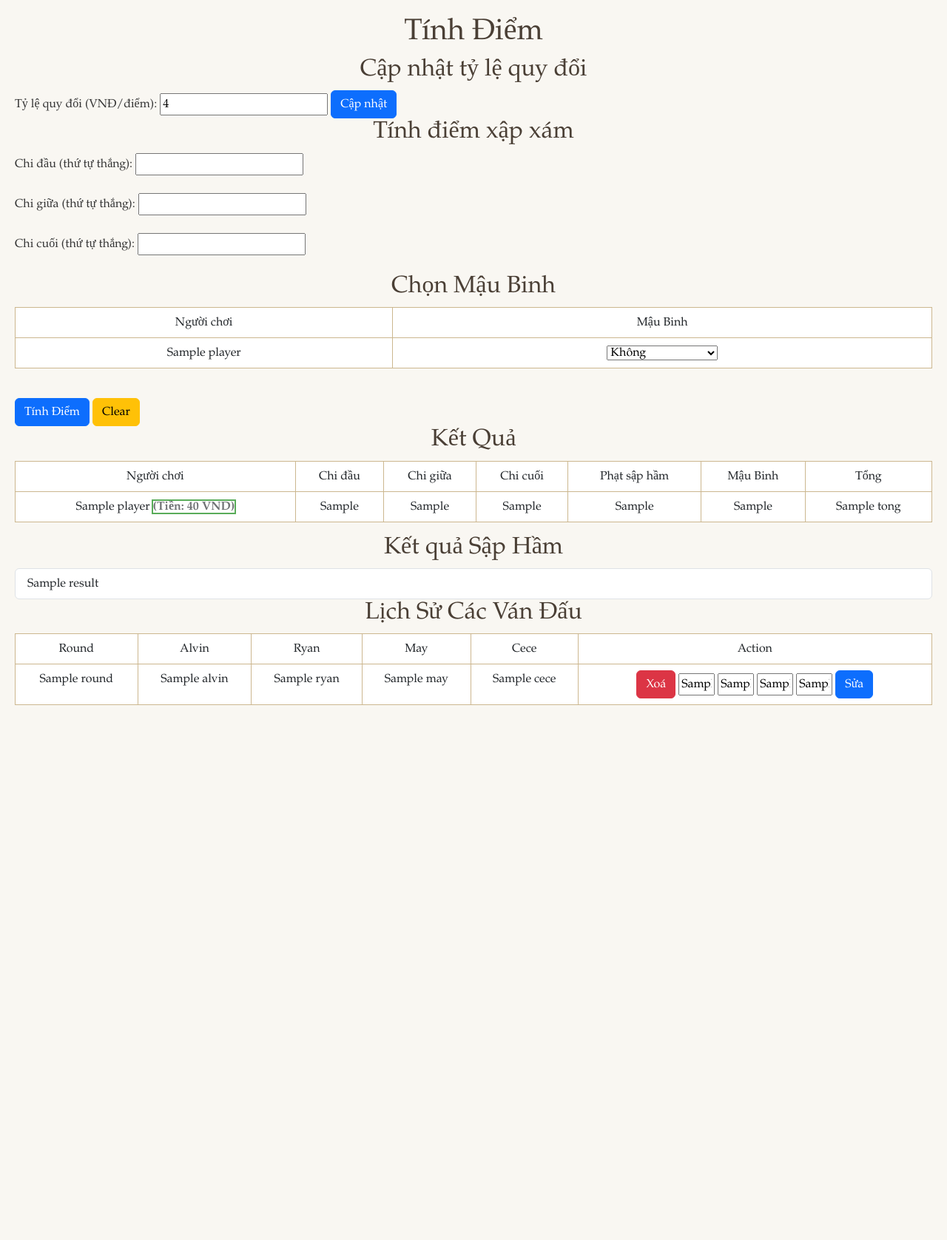
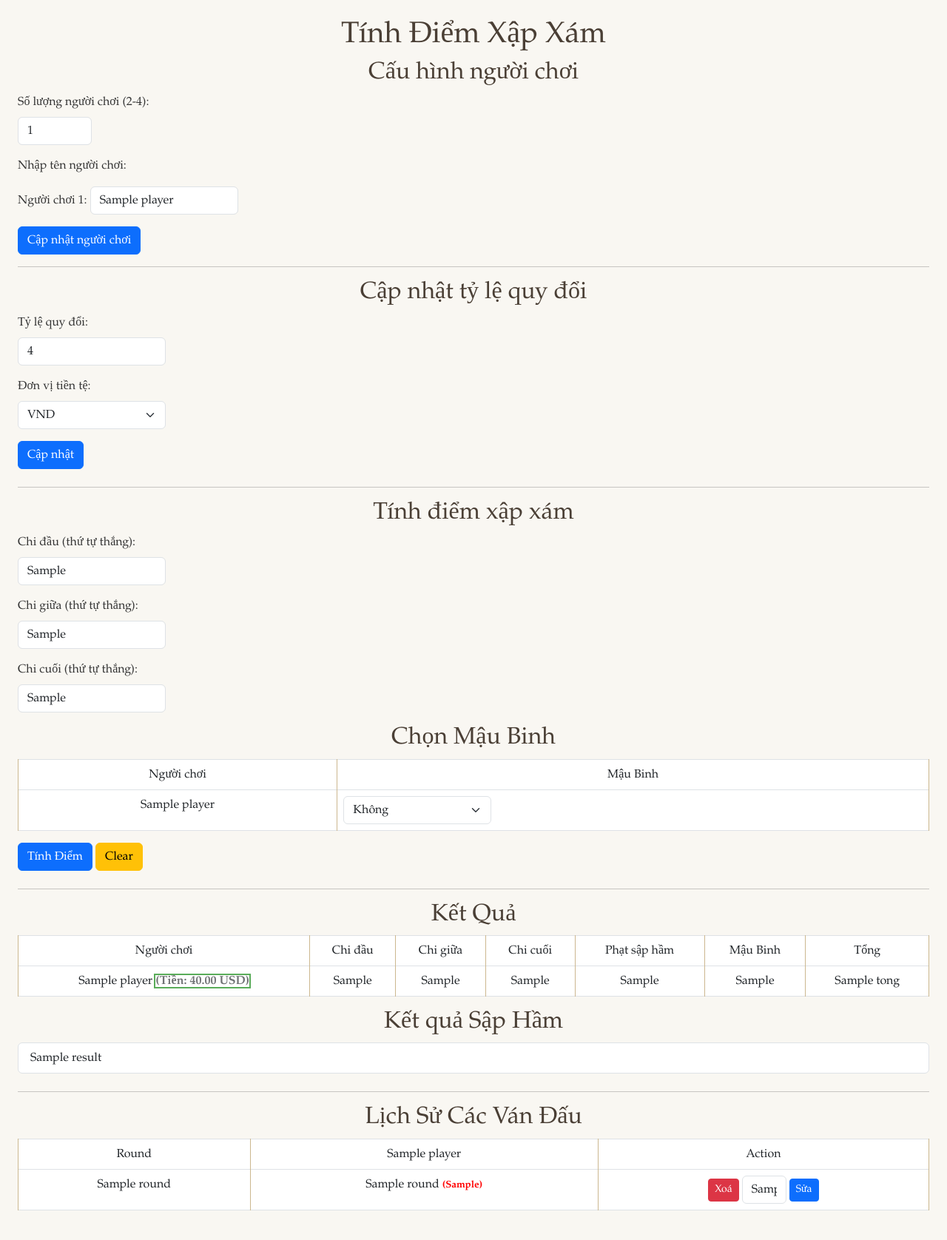
Before and after one commit to vuhoanganh/TinhDiemXX, a Flask app: template templates/index.html in a window 1280 px wide. Shown: the whole page at 74% size. Before the commit the page ends 953 px from the top, so only its background shows below. Run offline with Flask 3, Linux system fonts and the light colour scheme; the template is opened without the code that fills it: most values are stand-ins (such as "Sample title", 1, 10 or a date in 2020).

Commit message:
Fix bug lần 1
Đã fix:
Lỗi
1. chỉ mới chơi dc 4 người
2. K nhập dc số thập phân trong tỷ lệ quy đổi
3. Xám chi đang tính tới 12 điểm
4. Trường hợp 1 người vừa sập, vừa bị sập thì k tính được
----
Update thêm
Cho phép số lượng người chơi 2-4.
Cập nhật logic tính điểm 3 người như yêu cầu.
Giữ lại giá trị chi sau khi tính điểm.
Reset mậu binh về "Không" sau khi tính điểm.
Lưu mậu binh vào history và hiển thị bên cạnh điểm trong lịch sử.
Tỷ lệ quy đổi có thể là số float, có thể chọn đơn vị tiền tệ (VND, KHR, USD).

```diff
--- a/app.py
+++ b/app.py
@@ -1,25 +1,18 @@
-from flask import Flask, render_template, request, redirect, url_for # type: ignore
+from flask import Flask, render_template, request, redirect, url_for
 
 app = Flask(__name__)
 
-# Danh sách người chơi
-players = ["Alvin", "Ryan", "May", "Cece"]
+default_players = ["Alvin", "Ryan", "May", "Cece"]
+players = default_players[:]  # Người chơi hiện tại
+max_players = 4
+min_players = 2
 
-# Biến toàn cục
-scores = {
-    p: {
-        "chi_dau": 0,
-        "chi_giua": 0,
-        "chi_cuoi": 0,
-        "sap_ham": 0,
-        "mau_binh": "none",
-        "tong": 0
-    } for p in players
-}
+scores = {}
 sap_ham_results = []
-history = []  # Lịch sử các ván đấu
-player_total_points = {p: 0 for p in players}  # Tổng điểm qua các ván
-conversion_rate = 1000  # Tỷ lệ quy đổi điểm -> tiền
+history = []
+player_total_points = {}
+conversion_rate = 1000.0
+currency = "VND"
 
 mau_binh_points = {
     "none": 0,
@@ -32,127 +25,162 @@
     "3_xam_chi": 2
 }
 
+# Lưu giá trị chi cuối cùng nhập vào
+last_chi_dau = ""
+last_chi_giua = ""
+last_chi_cuoi = ""
+
+def reset_game_state():
+    global scores, sap_ham_results, player_total_points
+    scores = {
+        p: {
+            "chi_dau": 0,
+            "chi_giua": 0,
+            "chi_cuoi": 0,
+            "sap_ham": 0,
+            "mau_binh": "none",
+            "tong": 0
+        } for p in players
+    }
+    sap_ham_results = []
+    player_total_points = {p: 0 for p in players}
+
+reset_game_state()
+
 @app.route("/", methods=["GET", "POST"])
 def index():
-    global scores, sap_ham_results, history, player_total_points, conversion_rate
+    global scores, sap_ham_results, history, player_total_points, conversion_rate, currency, players
+    global last_chi_dau, last_chi_giua, last_chi_cuoi
 
     if request.method == "POST":
+        if "update_settings" in request.form:
+            num_players = int(request.form.get("num_players", len(players)))
+            if num_players < min_players:
+                num_players = min_players
+            if num_players > max_players:
+                num_players = max_players
+
+            new_players = []
+            for i in range(num_players):
+                player_name = request.form.get(f"player_name_{i+1}", f"Player{i+1}").strip()
+                new_players.append(player_name if player_name else f"Player{i+1}")
+
+            players = new_players
+            history.clear()
+            reset_game_state()
+
+            # Reset chi
+            last_chi_dau = ""
+            last_chi_giua = ""
+            last_chi_cuoi = ""
+
+            return redirect(url_for("index"))
+
         if "update_conversion_rate" in request.form:
-            # Cập nhật tỷ lệ quy đổi tiền
-            conversion_rate = int(request.form["conversion_rate"])
+            conversion_rate = float(request.form["conversion_rate"])
+            currency = request.form.get("currency", "VND")
             return redirect(url_for("index"))
 
         if "clear_history" in request.form:
-            # Nếu nhấn nút Clear, xóa toàn bộ lịch sử và reset điểm
             history.clear()
-            player_total_points = {p: 0 for p in players}
-            # Reset kết quả hiển thị
-            scores = {
-                p: {
-                    "chi_dau": 0,
-                    "chi_giua": 0,
-                    "chi_cuoi": 0,
-                    "sap_ham": 0,
-                    "mau_binh": "none",
-                    "tong": 0
-                } for p in players
-            }
-            sap_ham_results = []
+            reset_game_state()
+            # Reset chi
+            last_chi_dau = ""
+            last_chi_giua = ""
+            last_chi_cuoi = ""
             return redirect(url_for("index"))
 
         if "delete_round" in request.form:
-            # Nếu nhấn nút Xóa, xóa một ván đấu khỏi lịch sử
             round_to_delete = int(request.form["delete_round"])
             round_data = history.pop(round_to_delete - 1)
 
-            # Cập nhật lại tổng điểm của người chơi
             for p in players:
                 player_total_points[p] -= round_data[p]
 
-            # Cập nhật số thứ tự ván đấu
             for i, round_entry in enumerate(history):
                 round_entry["round"] = i + 1
 
             return redirect(url_for("index"))
 
         if "edit_round" in request.form:
-            # Nếu nhấn nút Sửa, cập nhật điểm của ván đấu
             round_to_edit = int(request.form["edit_round"])
-            new_scores = {
-                "Alvin": int(request.form["edit_Alvin"]),
-                "Ryan": int(request.form["edit_Ryan"]),
-                "May": int(request.form["edit_May"]),
-                "Cece": int(request.form["edit_Cece"]),
-            }
+            new_scores = {}
+            for p in players:
+                new_scores[p] = int(request.form[f"edit_{p}"])
 
-            # Cập nhật lại tổng điểm
             old_scores = history[round_to_edit - 1]
             for p in players:
                 player_total_points[p] += new_scores[p] - old_scores[p]
 
-            # Cập nhật lịch sử
             history[round_to_edit - 1].update(new_scores)
-
             return redirect(url_for("index"))
 
-        # Xử lý tính điểm thông thường
+        # Tính điểm ván mới
+        chi_dau = request.form.get("chi_dau", "").strip().lower()
+        chi_giua = request.form.get("chi_giua", "").strip().lower()
+        chi_cuoi = request.form.get("chi_cuoi", "").strip().lower()
+
+        # Cập nhật last chi
+        last_chi_dau = chi_dau
+        last_chi_giua = chi_giua
+        last_chi_cuoi = chi_cuoi
+
         mau_binh_choices = {p: request.form.get(f"mau_binh_{p}", "none") for p in players}
         for p in players:
             scores[p]["mau_binh"] = mau_binh_choices[p]
 
-        # Kiểm tra có người Mậu Binh không
-        mau_binh_players = [p for p in players if scores[p]["mau_binh"] != "none"]
+        mb_players = [p for p in players if scores[p]["mau_binh"] != "none"]
+        has_mau_binh = len(mb_players) > 0
 
-        # Nếu có Mậu Binh thì không tính chi và sập hầm, chỉ tính Mậu Binh
-        has_mau_binh = len(mau_binh_players) > 0
+        # Reset điểm trước khi tính
+        for p in players:
+            scores[p]["chi_dau"] = 0
+            scores[p]["chi_giua"] = 0
+            scores[p]["chi_cuoi"] = 0
+            scores[p]["sap_ham"] = 0
+            scores[p]["tong"] = 0
 
         if has_mau_binh:
-            # Reset điểm chi, sap_ham
-            for p in players:
-                scores[p]["chi_dau"] = 0
-                scores[p]["chi_giua"] = 0
-                scores[p]["chi_cuoi"] = 0
-                scores[p]["sap_ham"] = 0
-                scores[p]["tong"] = 0
-            apply_mau_binh_difference()
+            # Có Mậu Binh -> không tính chi, không sập hầm
+            apply_mau_binh_scoring(mb_players)
         else:
-            # Lấy thứ tự thắng từ form
-            chi_dau = request.form.get("chi_dau", "").strip().lower()
-            chi_giua = request.form.get("chi_giua", "").strip().lower()
-            chi_cuoi = request.form.get("chi_cuoi", "").strip().lower()
+            # Không MB -> tính chi
+            if chi_dau:
+                calculate_points(chi_dau, "chi_dau")
+            if chi_giua:
+                calculate_points(chi_giua, "chi_giua")
+            if chi_cuoi:
+                calculate_points(chi_cuoi, "chi_cuoi")
 
-            calculate_points(chi_dau, "chi_dau")
-            calculate_points(chi_giua, "chi_giua")
-            calculate_points(chi_cuoi, "chi_cuoi")
-
-            # Tính tổng điểm trước khi xử lý sập hầm
             for player in players:
                 scores[player]["tong"] = (
-                    scores[player]["chi_dau"]
-                    + scores[player]["chi_giua"]
-                    + scores[player]["chi_cuoi"]
+                    scores[player]["chi_dau"] + scores[player]["chi_giua"] + scores[player]["chi_cuoi"]
                 )
 
-            # Xử lý sập hầm
             check_sap_ham()
 
-            # Cộng điểm sập hầm vào tổng
             for player in players:
                 scores[player]["tong"] += scores[player]["sap_ham"]
 
-        # Lưu kết quả vào lịch sử
-        history.append({
-            "round": len(history) + 1,
-            **{p: scores[p]["tong"] for p in players}
-        })
+        # Lưu vào history
+        round_data = {"round": len(history) + 1}
+        for p in players:
+            round_data[p] = scores[p]["tong"]
+            if scores[p]["mau_binh"] != "none":
+                round_data[f"{p}_mau_binh"] = scores[p]["mau_binh"]
 
-        # Cập nhật tổng điểm qua các ván
+        history.append(round_data)
+
+        # Cập nhật tổng điểm
         for p in players:
             player_total_points[p] += scores[p]["tong"]
 
+        # Reset mậu binh về không
+        for p in players:
+            scores[p]["mau_binh"] = "none"
+
         return redirect(url_for("index"))
 
-    # GET request: Không reset scores, sap_ham_results ở đây
     has_mau_binh = any(scores[player]["mau_binh"] != "none" for player in players)
     return render_template(
         "index.html",
@@ -163,71 +191,96 @@
         history=history,
         player_total_points=player_total_points,
         conversion_rate=conversion_rate,
+        currency=currency,
+        max_players=max_players,
+        min_players=min_players,
+        last_chi_dau=last_chi_dau,
+        last_chi_giua=last_chi_giua,
+        last_chi_cuoi=last_chi_cuoi
     )
 
 def calculate_points(order, chi):
-    """Tính điểm cho từng chi"""
-    point_map = {0: 3, 1: 1, 2: -1, 3: -3}
-    if len(order) == 4:
-        for i, player_code in enumerate(order):
-            if player_code == "a":
-                player = "Alvin"
-            elif player_code == "r":
-                player = "Ryan"
-            elif player_code == "m":
-                player = "May"
-            elif player_code == "c":
-                player = "Cece"
-            else:
-                continue
-            scores[player][chi] = point_map[i]
+    code_map = {
+        'a': 'Alvin',
+        'r': 'Ryan',
+        'm': 'May',
+        'c': 'Cece'
+    }
+    num_p = len(players)
+    if len(order) != num_p:
+        return
+
+    ranked_players = []
+    for i, code in enumerate(order):
+        if code in code_map and code_map[code] in players:
+            ranked_players.append(code_map[code])
+        else:
+            return
+
+    if num_p == 2:
+        # 2 người
+        scores[ranked_players[0]][chi] = 3
+        scores[ranked_players[1]][chi] = -3
+    elif num_p == 3:
+        # 3 người: so sánh cặp
+        # p[0] vs p[1]
+        scores[ranked_players[0]][chi] += 1
+        scores[ranked_players[1]][chi] -= 1
+        # p[0] vs p[2]
+        scores[ranked_players[0]][chi] += 1
+        scores[ranked_players[2]][chi] -= 1
+        # p[1] vs p[2]
+        scores[ranked_players[1]][chi] += 1
+        scores[ranked_players[2]][chi] -= 1
+    else:
+        # 4 người
+        point_map = {0:3,1:1,2:-1,3:-3}
+        for i, p in enumerate(ranked_players):
+            scores[p][chi] = point_map[i]
 
 def check_sap_ham():
-    """Xử lý sập hầm"""
     global sap_ham_results
-    sap_ham_results.clear()  # Xóa kết quả sập hầm cũ
+    sap_ham_results.clear()
     non_mau_binh_players = [p for p in players if scores[p]["mau_binh"] == "none"]
 
     for loser in non_mau_binh_players:
         for winner in non_mau_binh_players:
             if winner != loser:
-                # Kiểm tra nếu winner thắng loser ở tất cả 3 chi
                 if (scores[winner]["chi_dau"] > scores[loser]["chi_dau"] and
                     scores[winner]["chi_giua"] > scores[loser]["chi_giua"] and
                     scores[winner]["chi_cuoi"] > scores[loser]["chi_cuoi"]):
-                    # Cập nhật điểm sập hầm
                     scores[loser]["sap_ham"] -= 3
                     scores[winner]["sap_ham"] += 3
                     sap_ham_results.append(f"{loser} đã bị Sập Hầm bởi {winner}")
 
-def apply_mau_binh_difference():
-    """Tính điểm khi có Mậu Binh, chỉ tính chênh lệch MB và MB - NonMB"""
+def apply_mau_binh_scoring(mb_players):
+    # Mậu Binh logic cũ giữ nguyên
+    # 1 MB: MB ăn MB_points từ mỗi non-MB
+    # >1 MB: tính chênh lệch giữa MB, non-MB trả cho từng MB
     mb_values = {p: mau_binh_points[scores[p]["mau_binh"]] for p in players}
+    non_mb = [p for p in players if p not in mb_players]
 
-    for p1 in players:
-        for p2 in players:
-            if p1 != p2:
-                if mb_values[p1] > 0 and mb_values[p2] == 0:
-                    scores[p1]["tong"] += mb_values[p1]
-                    scores[p2]["tong"] -= mb_values[p1]
-                elif mb_values[p1] == 0 and mb_values[p2] > 0:
-                    scores[p2]["tong"] += mb_values[p2]
-                    scores[p1]["tong"] -= mb_values[p2]
-                elif mb_values[p1] > 0 and mb_values[p2] > 0:
+    if len(mb_players) == 1:
+        mb_player = mb_players[0]
+        val = mb_values[mb_player]
+        for other in non_mb:
+            scores[mb_player]["tong"] += val
+            scores[other]["tong"] -= val
+    else:
+        # Nhiều MB players
+        for p1 in mb_players:
+            for p2 in mb_players:
+                if p1 != p2:
                     diff = mb_values[p1] - mb_values[p2]
                     if diff > 0:
                         scores[p1]["tong"] += diff
                         scores[p2]["tong"] -= diff
-                    elif diff < 0:
-                        diff = abs(diff)
-                        scores[p2]["tong"] += diff
-                        scores[p1]["tong"] -= diff
-                    # diff = 0 => không thay đổi
+        # Non-MB trả cho mỗi MB
+        for nm in non_mb:
+            for mbp in mb_players:
+                val = mb_values[mbp]
+                scores[mbp]["tong"] += val
+                scores[nm]["tong"] -= val
 
 if __name__ == "__main__":
     app.run(debug=True)
-import os
-
-if __name__ == "__main__":
-    port = int(os.environ.get("PORT", 5000))  # Lấy PORT từ môi trường hoặc dùng 5000
-    app.run(host="0.0.0.0", port=port)
--- a/templates/index.html
+++ b/templates/index.html
@@ -7,40 +7,78 @@
     <title>Tính Điểm Xập Xám</title>
     <!-- Bootstrap CSS -->
     <link href="https://cdn.jsdelivr.net/npm/bootstrap@5.3.0/dist/css/bootstrap.min.css" rel="stylesheet">
-    <!-- Custom CSS -->
     <link href="/static/css/styles.css" rel="stylesheet">
 </head>
 
-<body>
-    <h1>Tính Điểm</h1>
+<body class="p-4">
+    <h1>Tính Điểm Xập Xám</h1>
+
+    <!-- Cấu hình người chơi -->
+    <h2>Cấu hình người chơi</h2>
+    <form method="POST">
+        <div class="mb-3">
+            <label for="num_players" class="form-label">Số lượng người chơi (2-4):</label>
+            <input type="number" id="num_players" name="num_players" min="{{ min_players }}" max="{{ max_players }}"
+                value="{{ players|length }}" required class="form-control" style="width:100px;">
+        </div>
+
+        <div class="mb-3">
+            <p>Nhập tên người chơi:</p>
+            {% for i in range(players|length) %}
+            <div class="mb-2">
+                <label>Người chơi {{i+1}}:</label>
+                <input type="text" name="player_name_{{i+1}}" value="{{ players[i] }}"
+                    class="form-control d-inline-block" style="width:200px;">
+            </div>
+            {% endfor %}
+        </div>
+        <button type="submit" name="update_settings" value="1" class="btn btn-primary">Cập nhật người chơi</button>
+    </form>
+    <hr>
 
     <!-- Tỷ lệ quy đổi -->
     <h2>Cập nhật tỷ lệ quy đổi</h2>
-    <form method="POST">
-        <label for="conversion_rate">Tỷ lệ quy đổi (VNĐ/điểm):</label>
-        <input type="number" id="conversion_rate" name="conversion_rate" value="{{ conversion_rate }}" required>
+    <form method="POST" class="mb-4">
+        <div class="mb-3">
+            <label for="conversion_rate" class="form-label">Tỷ lệ quy đổi:</label>
+            <input type="number" step="0.001" id="conversion_rate" name="conversion_rate" value="{{ conversion_rate }}"
+                required class="form-control" style="width:200px;">
+        </div>
+        <div class="mb-3">
+            <label for="currency" class="form-label">Đơn vị tiền tệ:</label>
+            <select name="currency" id="currency" class="form-select" style="width:200px;">
+                <option value="VND" {% if currency=="VND" %}selected{% endif %}>VND</option>
+                <option value="KHR" {% if currency=="KHR" %}selected{% endif %}>KHR</option>
+                <option value="USD" {% if currency=="USD" %}selected{% endif %}>USD</option>
+            </select>
+        </div>
         <button type="submit" name="update_conversion_rate" value="1" class="btn btn-primary">Cập nhật</button>
     </form>
+    <hr>
 
-    <!-- Phần nhập Tính điểm xập xám -->
+    <!-- Tính điểm xập xám -->
     <h2>Tính điểm xập xám</h2>
-    <form method="POST">
-        <label for="chi_dau">Chi đầu (thứ tự thắng):</label>
-        <input type="text" id="chi_dau" name="chi_dau">
-        <br><br>
+    <form method="POST" class="mb-4">
+        <div class="mb-3">
+            <label for="chi_dau" class="form-label">Chi đầu (thứ tự thắng):</label>
+            <input type="text" id="chi_dau" name="chi_dau" class="form-control" style="width:200px;"
+                value="{{ last_chi_dau }}">
+        </div>
 
-        <label for="chi_giua">Chi giữa (thứ tự thắng):</label>
-        <input type="text" id="chi_giua" name="chi_giua">
-        <br><br>
+        <div class="mb-3">
+            <label for="chi_giua" class="form-label">Chi giữa (thứ tự thắng):</label>
+            <input type="text" id="chi_giua" name="chi_giua" class="form-control" style="width:200px;"
+                value="{{ last_chi_giua }}">
+        </div>
 
-        <label for="chi_cuoi">Chi cuối (thứ tự thắng):</label>
-        <input type="text" id="chi_cuoi" name="chi_cuoi">
-        <br><br>
+        <div class="mb-3">
+            <label for="chi_cuoi" class="form-label">Chi cuối (thứ tự thắng):</label>
+            <input type="text" id="chi_cuoi" name="chi_cuoi" class="form-control" style="width:200px;"
+                value="{{ last_chi_cuoi }}">
+        </div>
 
-
-        <!-- Dropdown chọn Mậu Binh -->
         <h2>Chọn Mậu Binh</h2>
-        <table class="table">
+        <table class="table table-bordered">
             <thead>
                 <tr>
                     <th>Người chơi</th>
@@ -52,7 +90,7 @@
                 <tr>
                     <td>{{ player }}</td>
                     <td>
-                        <select name="mau_binh_{{player}}">
+                        <select name="mau_binh_{{player}}" class="form-select" style="width:200px;">
                             <option value="none" {% if scores[player]["mau_binh"]=="none" %}selected{% endif %}>Không
                             </option>
                             <option value="rong_dong_hoa" {% if scores[player]["mau_binh"]=="rong_dong_hoa" %}selected{%
@@ -76,14 +114,14 @@
             </tbody>
         </table>
 
-        <br>
         <button type="submit" class="btn btn-primary">Tính Điểm</button>
         <button type="submit" name="clear_history" value="1" class="btn btn-warning">Clear</button>
     </form>
+    <hr>
 
     <!-- Kết quả -->
     <h2>Kết Quả</h2>
-    <table class="table">
+    <table class="table table-bordered">
         <thead>
             <tr>
                 <th>Người chơi</th>
@@ -102,7 +140,7 @@
                     {{ player }}
                     <span
                         class="{% if player_total_points[player] > 0 %}money-positive{% elif player_total_points[player] < 0 %}money-negative{% endif %}">
-                        (Tiền: {{ player_total_points[player] * conversion_rate }} VND)
+                        (Tiền: {{ "%.2f"|format(player_total_points[player]*conversion_rate) }} {{ currency }})
                     </span>
                 </td>
                 <td>{{ scores[player]["chi_dau"] }}</td>
@@ -113,7 +151,7 @@
                     {% if scores[player]["mau_binh"] == "none" %}
                     Không
                     {% else %}
-                    {{ scores[player]["mau_binh"].replace("_", " ").capitalize() }}
+                    {{ scores[player]["mau_binh"].replace("_", " ")|title }}
                     {% endif %}
                 </td>
                 <td>{{ scores[player]["tong"] }}</td>
@@ -123,7 +161,7 @@
     </table>
 
     <h2>Kết quả Sập Hầm</h2>
-    <ul class="list-group">
+    <ul class="list-group mb-4">
         {% for result in sap_ham_results %}
         <li class="list-group-item">{{ result }}</li>
         {% endfor %}
@@ -131,18 +169,17 @@
         <li class="list-group-item">Không có ai bị Sập Hầm trong ván này.</li>
         {% endif %}
     </ul>
-
+    <hr>
 
     <!-- Bảng lịch sử các ván đấu -->
     <h2>Lịch Sử Các Ván Đấu</h2>
-    <table class="table">
+    <table class="table table-bordered">
         <thead>
             <tr>
                 <th>Round</th>
-                <th>Alvin</th>
-                <th>Ryan</th>
-                <th>May</th>
-                <th>Cece</th>
+                {% for player in players %}
+                <th>{{ player }}</th>
+                {% endfor %}
                 <th>Action</th>
             </tr>
         </thead>
@@ -150,24 +187,29 @@
             {% for round in history %}
             <tr>
                 <td>{{ round.round }}</td>
-                <td>{{ round.Alvin }}</td>
-                <td>{{ round.Ryan }}</td>
-                <td>{{ round.May }}</td>
-                <td>{{ round.Cece }}</td>
+                {% for player in players %}
+                <td>
+                    {{ round[player] }}
+                    {% if round[player ~ '_mau_binh'] is defined %}
+                    <span style="color:red;font-weight:bold;font-size:smaller;">({{ round[player ~
+                        '_mau_binh'].replace('_', ' ')|title }})</span>
+                    {% endif %}
+                </td>
+                {% endfor %}
                 <td>
                     <!-- Xóa ván đấu -->
                     <form method="POST" style="display: inline;">
                         <input type="hidden" name="delete_round" value="{{ round.round }}">
-                        <button type="submit" class="btn btn-danger">Xoá</button>
+                        <button type="submit" class="btn btn-danger btn-sm">Xoá</button>
                     </form>
                     <!-- Sửa ván đấu -->
                     <form method="POST" style="display: inline;">
                         <input type="hidden" name="edit_round" value="{{ round.round }}">
-                        <input type="text" name="edit_Alvin" value="{{ round.Alvin }}" size="3">
-                        <input type="text" name="edit_Ryan" value="{{ round.Ryan }}" size="3">
-                        <input type="text" name="edit_May" value="{{ round.May }}" size="3">
-                        <input type="text" name="edit_Cece" value="{{ round.Cece }}" size="3">
-                        <button type="submit" class="btn btn-primary">Sửa</button>
+                        {% for player in players %}
+                        <input type="text" name="edit_{{player}}" value="{{ round[player] }}" size="3"
+                            class="form-control d-inline-block" style="width:60px;">
+                        {% endfor %}
+                        <button type="submit" class="btn btn-primary btn-sm">Sửa</button>
                     </form>
                 </td>
             </tr>
@@ -175,7 +217,6 @@
         </tbody>
     </table>
 
-    <!-- Bootstrap JS -->
     <script src="https://cdn.jsdelivr.net/npm/bootstrap@5.3.0/dist/js/bootstrap.bundle.min.js"></script>
 </body>
 
```
